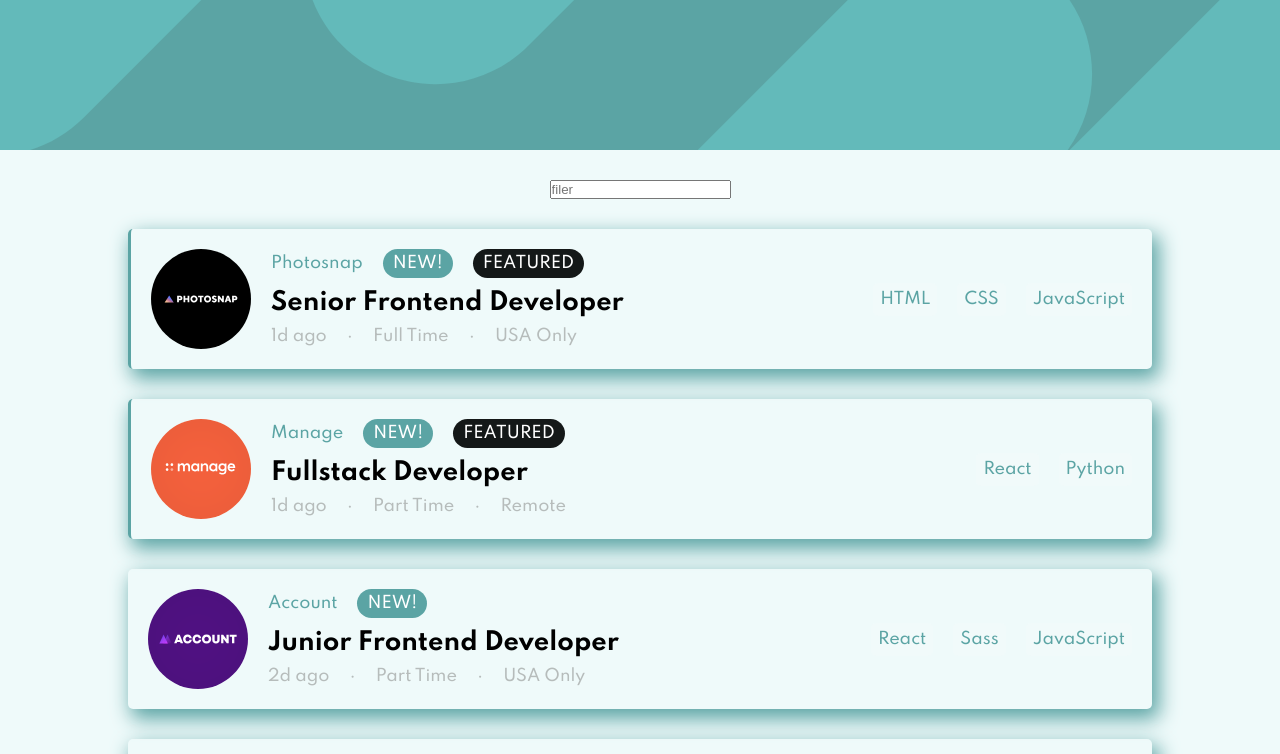
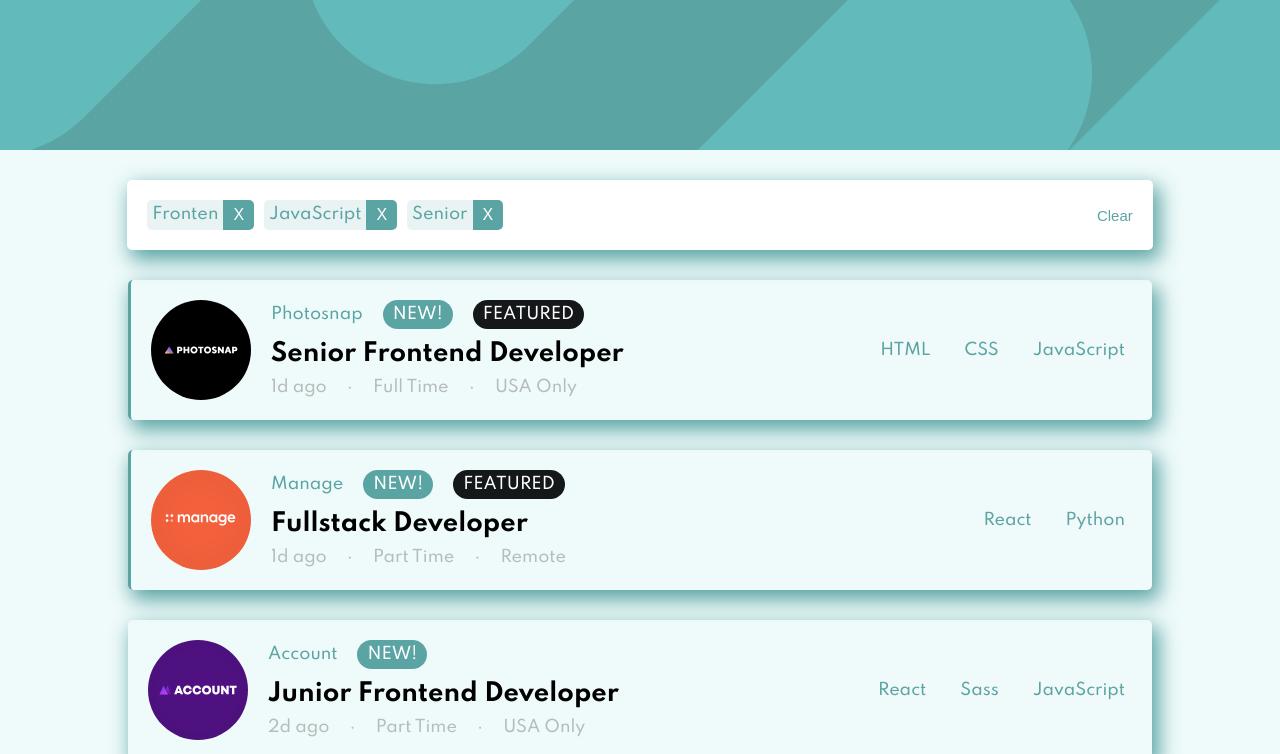
Before and after one commit to jhorman10/job-listings, an Angular app: page / in a window 1280 px wide. Shown: the top 754 px of the page. Built offline with nearby package versions, Linux system fonts and the light colour scheme.

Commit message:
input filter styles

```diff
--- a/src/app/app.module.ts
+++ b/src/app/app.module.ts
@@ -8,13 +8,15 @@ import { CardComponent } from './components/card/card.component';
 import { FilterComponent } from './components/filter/filter.component';
 import { JobListService } from './services/job-list.service';
 import { HeaderComponent } from './components/header/header.component';
+import { FilterItemComponent } from './components/filter-item/filter-item.component';
 
 @NgModule({
   declarations: [
     AppComponent,
     CardComponent,
     FilterComponent,
-    HeaderComponent
+    HeaderComponent,
+    FilterItemComponent
   ],
   imports: [
     BrowserModule,
--- /dev/null
+++ b/src/app/components/filter-item/filter-item.component.html
@@ -0,0 +1,4 @@
+<div class="filter-item">
+  <p class="text-filter-item">{{filter}}</p>
+  <button class="close-filter-item" type="button">X</button>
+</div>
--- /dev/null
+++ b/src/app/components/filter-item/filter-item.component.scss
@@ -0,0 +1,24 @@
+@import '../../../styles';
+
+.filter-item {
+  display: flex;
+  flex-direction: row;
+}
+.text-filter-item {
+  padding: 5px;
+  border-radius: 5px 0 0 5px;
+  background-color: $desaturated-dark-cyan-o;
+  color: $desaturated-dark-cyan;
+}
+.close-filter-item {
+  cursor: pointer;
+  font-size: 16px;
+  border: none;
+  padding: 6px 10px;
+  border-radius: 0 5px 5px 0;
+  background-color: $desaturated-dark-cyan;
+  color: white;
+  &:hover{
+    background-color: black;
+  }
+}
--- a/src/app/components/filter/filter.component.html
+++ b/src/app/components/filter/filter.component.html
@@ -1,3 +1,9 @@
 <div class="tools-lang-filter-container">
-  <input class="tools-lang-filter-input" type="text" placeholder="filer">
+  <div class="filter-items-container">
+    <app-filter-item *ngFor="let tool of tools"  [filter]="tool"></app-filter-item>
+  </div>
+  <input class="tools-lang-filter-input" type="text" />
+  <button type="button" class="clear-button" (click)="clearFilters()">
+    {{ clear }}
+  </button>
 </div>
--- a/src/app/components/filter/filter.component.scss
+++ b/src/app/components/filter/filter.component.scss
@@ -1,7 +1,35 @@
-.tools-lang-filter-container{
+@import '../../../styles';
 
-  .tools-lang-filter-input{
+.tools-lang-filter-container {
+  width: 77vw;
+  border-radius: 5px;
+  padding: 20px;
+  background-color: white;
+  display: flex;
+  flex-direction: row;
+  gap: 20px;
+  flex-wrap: nowrap;
+  justify-content: space-between;
+  align-items: center;
+  box-shadow: 5px 8px 20px 2px $desaturated-dark-cyan;
 
+  .filter-items-container{
+    display: flex;
+    gap: 10px;
   }
 
+  .tools-lang-filter-input {
+    cursor:text;
+    font-size: 15px;
+    width: 50vw;
+    padding: 5px;
+    border: none;
+  }
+
+  .clear-button{
+    border: none;
+    background-color: white;
+    color: $desaturated-dark-cyan;
+    font-size: 15px;
+  }
 }
--- a/src/app/components/filter/filter.component.ts
+++ b/src/app/components/filter/filter.component.ts
@@ -3,8 +3,14 @@ import { Component } from '@angular/core';
 @Component({
   selector: 'app-filter',
   templateUrl: './filter.component.html',
-  styleUrls: ['./filter.component.scss']
+  styleUrls: ['./filter.component.scss'],
 })
 export class FilterComponent {
+  clear: string = 'Clear';
 
+  tools: string[] = ['Fronten','JavaScript','Senior'];
+
+  clearFilters() {
+    console.log('Clear filters');
+  }
 }
--- a/src/styles.scss
+++ b/src/styles.scss
@@ -5,6 +5,7 @@ $light-grayish-cyan-filter-tablets: hsl(180, 31%, 95%);
 $dark-grayish-cyan: hsl(180, 8%, 52%);
 $very-dark-grayish-cyan: hsl(180, 14%, 20%);
 $desaturated-dark-cyan: hsl(180, 29%, 50%);
+$desaturated-dark-cyan-o: hsla(180, 29%, 50%, 0.135);
 
 $font-family-spartan: "Spartan", sans-serif;
 
```
Also changed, not shown: src/app/components/filter-item/filter-item.component.ts (added, +10 -0 lines), 1 other file (tests, documents, lock files or other folders).
